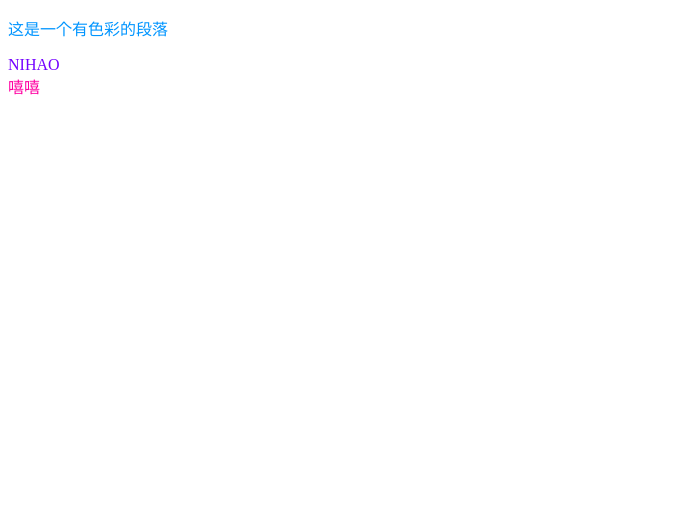
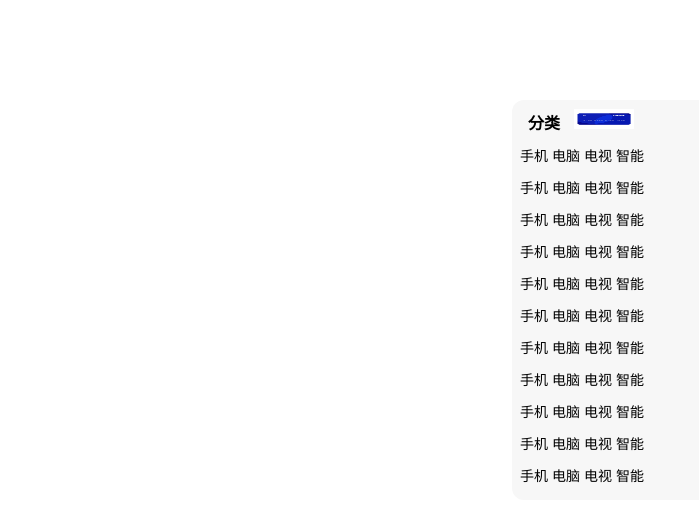
Before and after one commit to 7Xray/H5-C3-JS, a plain HTML site: page TaoBao_nav.html in a window 1280 px wide. Shown: the whole page, without its empty margins (0-699 px from the left). Drawn offline with Linux system fonts and the light colour scheme.

Commit message:
重命名文件和目录

```diff
--- a/TaoBao_nav.html
+++ b/TaoBao_nav.html
@@ -4,24 +4,134 @@
 <head>
   <meta charset="UTF-8">
   <meta name="viewport" content="width=device-width, initial-scale=1.0">
-  <title>Document</title>
+  <title>淘宝导航栏</title>
   <style>
-    div {
-      color: rgb(115, 0, 255);
+    * {
+      margin: 0;
+      padding: 0;
+      box-sizing: border-box;
     }
-  </style>
-  <!-- 外部样式表改变所有标签部分,写到外部css文件中 -->
-  <link rel="stylesheet" href="./CSS/MyStyle.css">
+
+    a {
+      text-decoration: none;
+      color: #000;
+    }
+
+    ol,
+    ul {
+      list-style: none;
+    }
+
+    .TB_nav {
+      width: 256px;
+      height: 400px;
+      background-color: #f7f7f7;
+      border-radius: 12px;
+      margin: 100px auto;
+    }
+
+    .nav_title {
+      height: 40px;
+      padding: 8px 0 0 16px;
+      font-size: 16px;
+      line-height: 32px;
+      font-weight: 600;
+    }
+
+    .nav_title img {
+      width: 60px;
+      height: 20px;
+      margin-left: 10px;
+    }
+
+    .nav_list li {
+      height: 32px;
+      line-height: 32px;
+      margin: 0 8px;
+      border-radius: 4px;
+      transition: all .3s;
+    }
+
+    .nav_list li:hover {
+      background-color: #fff;
+    }
+
+    .nav_list li a {
+      font-size: 14px;
+    }
+
+    .nav_list li a:hover {
+      color: #ff5000;
+    }
   </style>
 </head>
 
 <body>
-  <!-- 内联样式只改变当前标签部分 -->
-  <p style="color: rgb(0, 149, 255);">这是一个有色彩的段落</p>
-  <!-- 内部样式表改变所有标签部分,写到head标签下的style标签中 -->
-  <div>NIHAO</div>
-  <!-- 外部样式表改变所有标签部分,写到外部css文件中 -->
-  <span>嘻嘻</span>
+  <div class="TB_nav">
+    <!-- 分类模块 -->
+    <div class="nav_title">
+      <span>分类</span>
+      <img src="./sc_img/TaoBao/CREDIT_CARD.gif"></img>
+    </div>
+    <!-- 服务选择模块 -->
+    <ul class="nav_list">
+      <li><a href="#">手机</a>
+        <a href="#">电脑</a>
+        <a href="#">电视</a>
+        <a href="#">智能</a>
+      </li>
+      <li><a href="#">手机</a>
+        <a href="#">电脑</a>
+        <a href="#">电视</a>
+        <a href="#">智能</a>
+      </li>
+      <li><a href="#">手机</a>
+        <a href="#">电脑</a>
+        <a href="#">电视</a>
+        <a href="#">智能</a>
+      </li>
+      <li><a href="#">手机</a>
+        <a href="#">电脑</a>
+        <a href="#">电视</a>
+        <a href="#">智能</a>
+      </li>
+      <li><a href="#">手机</a>
+        <a href="#">电脑</a>
+        <a href="#">电视</a>
+        <a href="#">智能</a>
+      </li>
+      <li><a href="#">手机</a>
+        <a href="#">电脑</a>
+        <a href="#">电视</a>
+        <a href="#">智能</a>
+      </li>
+      <li><a href="#">手机</a>
+        <a href="#">电脑</a>
+        <a href="#">电视</a>
+        <a href="#">智能</a>
+      </li>
+      <li><a href="#">手机</a>
+        <a href="#">电脑</a>
+        <a href="#">电视</a>
+        <a href="#">智能</a>
+      </li>
+      <li><a href="#">手机</a>
+        <a href="#">电脑</a>
+        <a href="#">电视</a>
+        <a href="#">智能</a>
+      </li>
+      <li><a href="#">手机</a>
+        <a href="#">电脑</a>
+        <a href="#">电视</a>
+        <a href="#">智能</a>
+      </li>
+      <li><a href="#">手机</a>
+        <a href="#">电脑</a>
+        <a href="#">电视</a>
+        <a href="#">智能</a>
+      </li>
+    </ul>
+  </div>
 </body>
 
 </html>
```
Also changed, not shown: sc_img/MI/1.png (renamed from sc_img/1.png), sc_img/TaoBao/+swing.gif (added), sc_img/TaoBao/CREDIT_CARD.gif (added).
